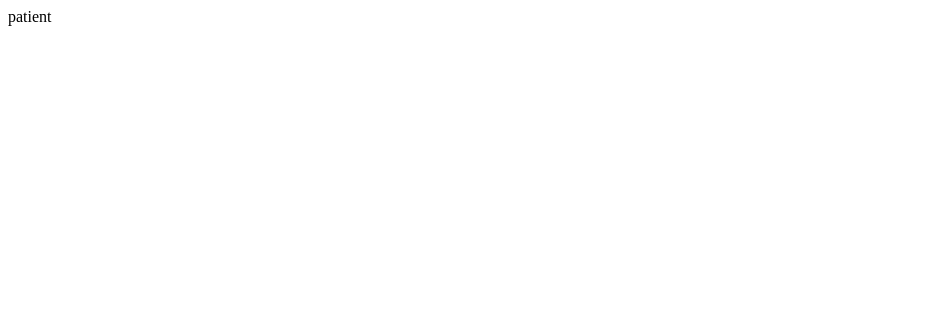
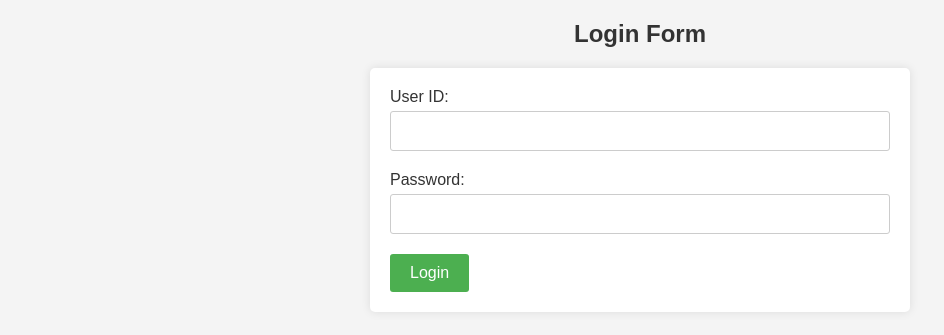
Before and after one commit to abhibamnote/medi-share, a plain HTML site: page patient/index.html in a window 1280 px wide. Shown: the whole page, without its empty margins (0-944 px from the left). Drawn offline with Linux system fonts and the light colour scheme.

Commit message:
Login form added

```diff
--- a/hospital/script.js
+++ b/hospital/script.js
@@ -42,7 +42,7 @@ form.addEventListener('submit', (e) => {
         }
     }
 
-    axios.post('http://localhost:8000/api/upload', sendData)
+    axios.post('http://localhost:5050/api/upload', sendData)
     .then(function (response) {
         console.log(response)
     })
--- a/patient/index.html
+++ b/patient/index.html
@@ -1 +1,88 @@
-patient
+<!DOCTYPE html>
+<html lang="en">
+
+<head>
+    <meta charset="UTF-8">
+    <meta name="viewport" content="width=device-width, initial-scale=1.0">
+    <title>Login Form</title>
+    <style>
+        body {
+            font-family: Arial, sans-serif;
+            background-color: #f4f4f4;
+            margin: 0;
+            padding: 0;
+        }
+
+        h2 {
+            text-align: center;
+            margin-top: 20px;
+            color: #333;
+        }
+
+        form {
+            max-width: 500px;
+            margin: 20px auto;
+            background: #fff;
+            padding: 20px;
+            border-radius: 5px;
+            box-shadow: 0 0 10px rgba(0, 0, 0, 0.1);
+        }
+
+        label {
+            display: block;
+            margin-bottom: 5px;
+            color: #333;
+        }
+
+        input[type="text"],
+        select,
+        input[type="password"] {
+            width: 100%;
+            padding: 10px;
+            margin-bottom: 20px;
+            border: 1px solid #ccc;
+            border-radius: 3px;
+            box-sizing: border-box;
+            font-size: 16px;
+        }
+
+        button[type="submit"] {
+            background-color: #4caf50;
+            color: white;
+            padding: 10px 20px;
+            border: none;
+            border-radius: 3px;
+            cursor: pointer;
+            font-size: 16px;
+        }
+
+        button[type="submit"]:hover {
+            background-color: #45a049;
+        }
+    </style>
+</head>
+
+<body>
+    <h2>Login Form</h2>
+    <form id="loginForm">
+        <div>
+            <label for="userID">User ID:</label>
+            <input type="text" id="userID" name="userID" required>
+        </div>
+        <!-- <div>
+            <label for="role">Role:</label>
+            <select id="role" name="role" required>
+                <option value="">Select Role</option>
+                <option value="patient">Patient</option>
+                <option value="hospital">Hospital</option>
+            </select>
+        </div> -->
+        <div>
+            <label for="password">Password:</label>
+            <input type="password" id="password" name="password" required>
+        </div>
+        <button type="submit">Login</button>
+    </form>
+</body>
+
+</html>
```
Also changed, not shown: patient/script.js (added, +21 -0 lines).
